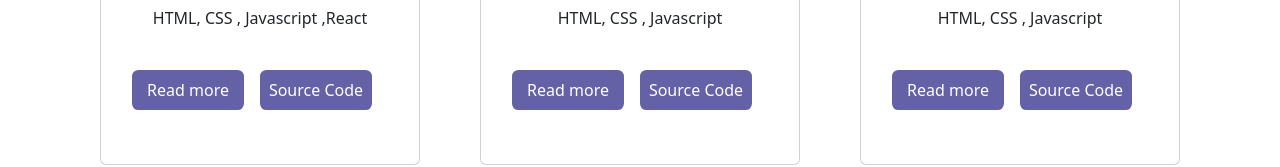
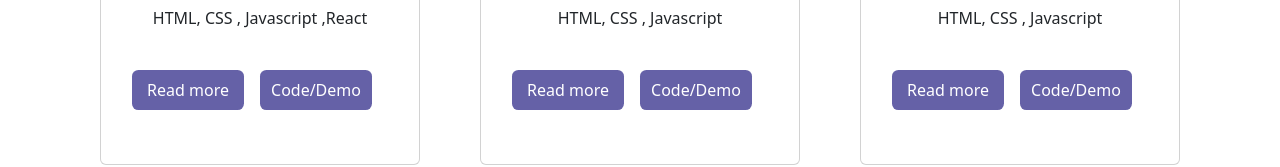
Before and after one commit to Niloufar97/react-portfolio, a React (Vite) app: page /Projects in a window 1280 px wide. Shown: the part 515-682 px from the top of the page. Built offline with nearby package versions, Linux system fonts and the light colour scheme.

Commit message:
change source code to code/demo

```diff
--- a/src/components/myProjects/Project.jsx
+++ b/src/components/myProjects/Project.jsx
@@ -15,7 +15,7 @@ function Project({id, img , title, tech, github}) {
             {tech}
           </Card.Text>
             <Link className="card-btn" to={`/ProjectsInfo/${id}`}><AnimatedButton text="Read more" className="projectCard-btn"/></Link>
-            <Link className="card-btn" to={github} target="_blank"><AnimatedButton text="Source Code" className="projectCard-btn"/></Link>
+            <Link className="card-btn" to={github} target="_blank"><AnimatedButton text="Code/Demo" className="projectCard-btn"/></Link>
         </Card.Body>
       </Card>
     </div>
```
